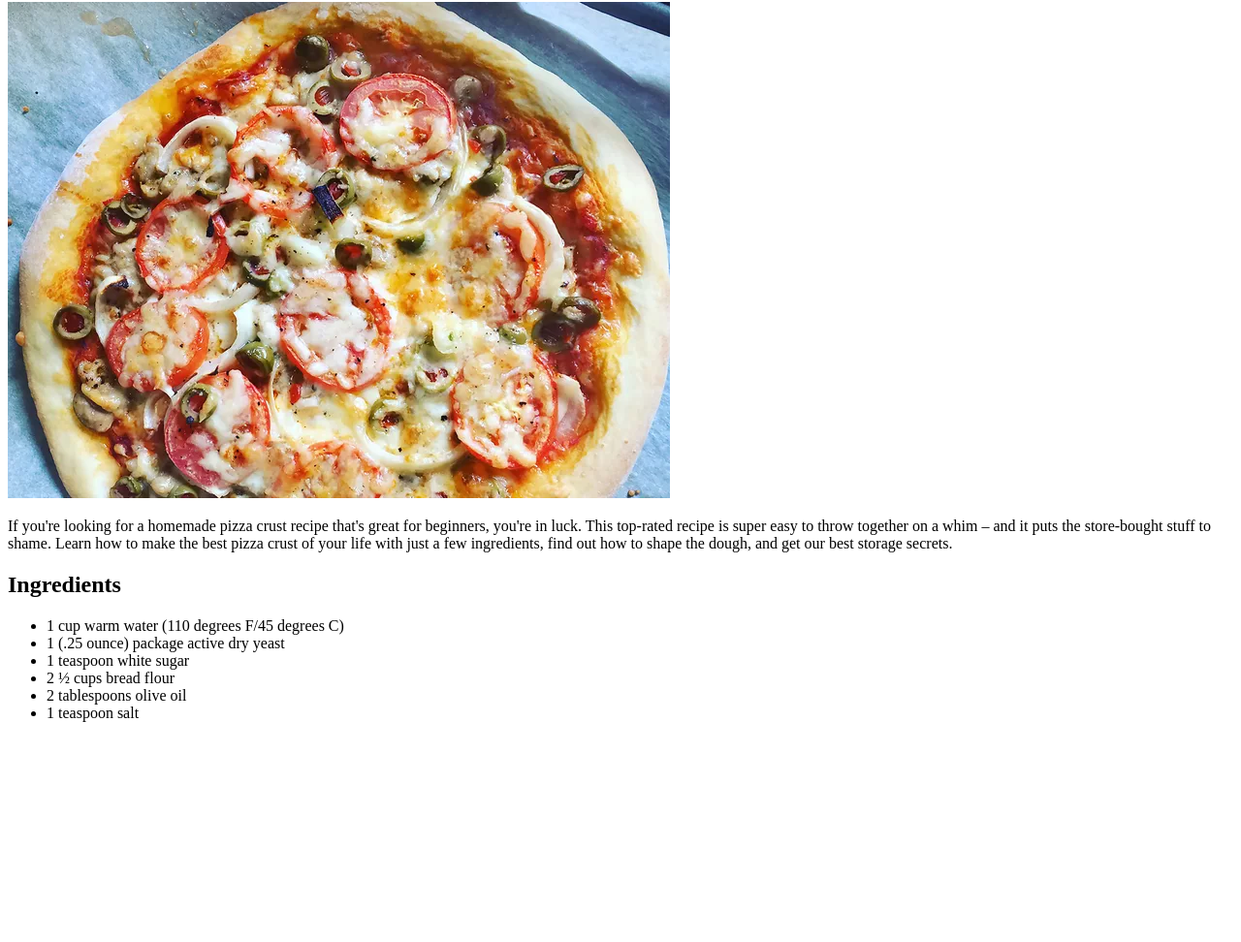
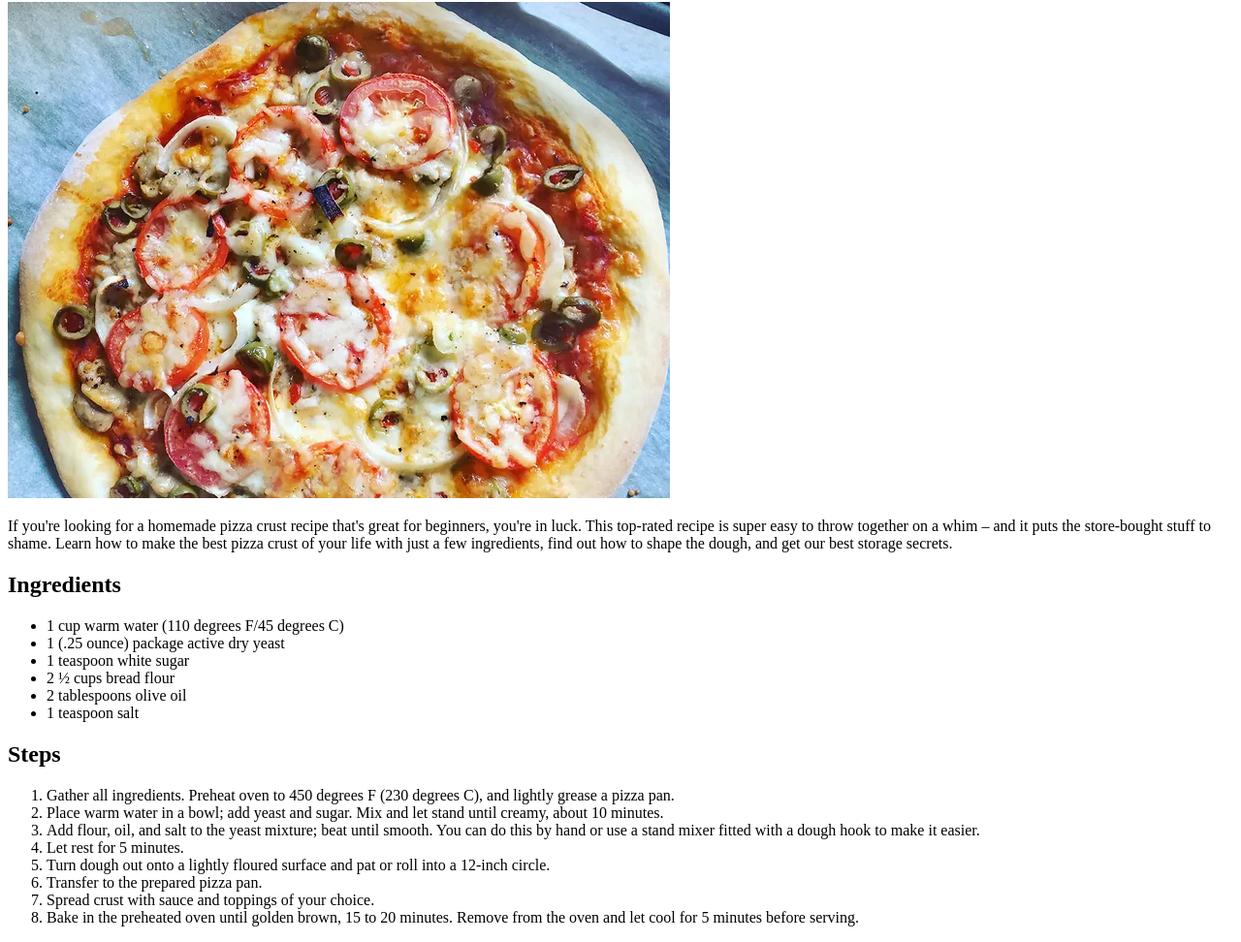
Before and after one commit to Amasirat/odin-recipes, a plain HTML site: page recipes/pizza.html in a window 1280 px wide. Shown: the part 78-1050 px from the top of the page at 97% size. Before the commit the page ends 839 px from the top, so only its background shows below. Drawn offline with Linux system fonts and the light colour scheme.

Commit message:
imported two images of pizza and pasta, and finished pizza recipe

```diff
--- a/recipes/pizza.html
+++ b/recipes/pizza.html
@@ -28,5 +28,18 @@
         <li>2 tablespoons olive oil</li>
         <li>1 teaspoon salt</li>
     </ul>
+
+    <h2>Steps</h2>
+
+    <ol>
+        <li>Gather all ingredients. Preheat oven to 450 degrees F (230 degrees C), and lightly grease a pizza pan.</li>
+        <li>Place warm water in a bowl; add yeast and sugar. Mix and let stand until creamy, about 10 minutes. </li>
+        <li>Add flour, oil, and salt to the yeast mixture; beat until smooth. You can do this by hand or use a stand mixer fitted with a dough hook to make it easier. </li>
+        <li>Let rest for 5 minutes. </li>
+        <li>Turn dough out onto a lightly floured surface and pat or roll into a 12-inch circle. </li>
+        <li>Transfer to the prepared pizza pan. </li>
+        <li>Spread crust with sauce and toppings of your choice.</li>
+        <li>Bake in the preheated oven until golden brown, 15 to 20 minutes. Remove from the oven and let cool for 5 minutes before serving. </li>
+    </ol>
 </body>
 </html>
```
